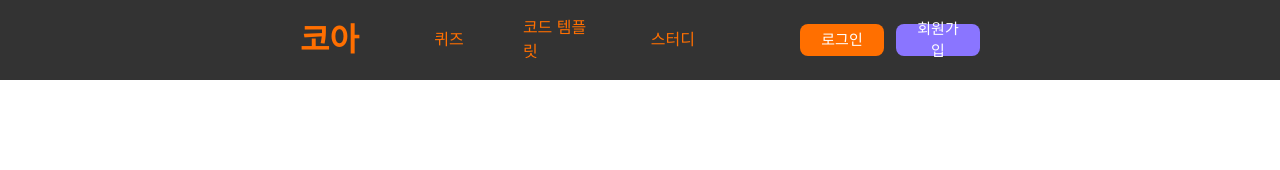
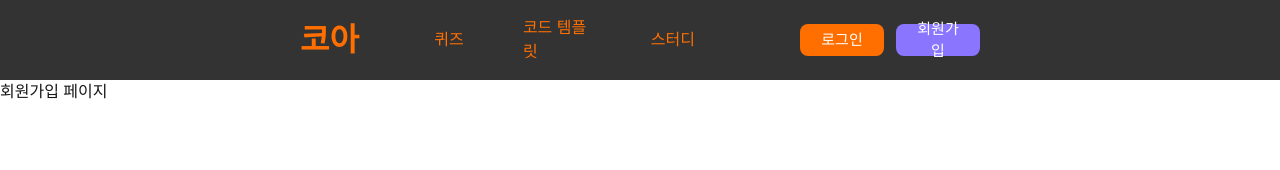
Before and after one commit to BrightJun96/FE_jjalseu_playground, a Next.js app: page /signup in a window 1280 px wide. Shown: the top 170 px of the page. Built offline with nearby package versions, Linux system fonts and the light colour scheme.

Commit message:
- 메인페이지

```diff
--- a/app/page.tsx
+++ b/app/page.tsx
@@ -11,7 +11,7 @@ export default function Home() {
             <h1 className={"text-headline2 text-center"}>개발자들의 아지트</h1>
             <p className={"text-headline3 "}>퀴즈를 풀고, 코드 템플릿을 사용하며 함께 성장하세요.</p>
               <Link href={"/quiz"}>
-                <PrimaryButton text={"퀴즈 풀어보기"} color={"primary"} className={"w-[130px] h-[42px]"}/>
+                <PrimaryButton text={"퀴즈 풀어보기"} color={"primary"} className={"!w-[130px] !h-[42px]"}/>
               </Link>
           </div>
       </div>
--- a/app/signup/page.tsx
+++ b/app/signup/page.tsx
@@ -3,7 +3,7 @@ import React from 'react';
 const Page = async () => {
     return (
         <div>
-
+            회원가입 페이지
         </div>
     );
 };
```
